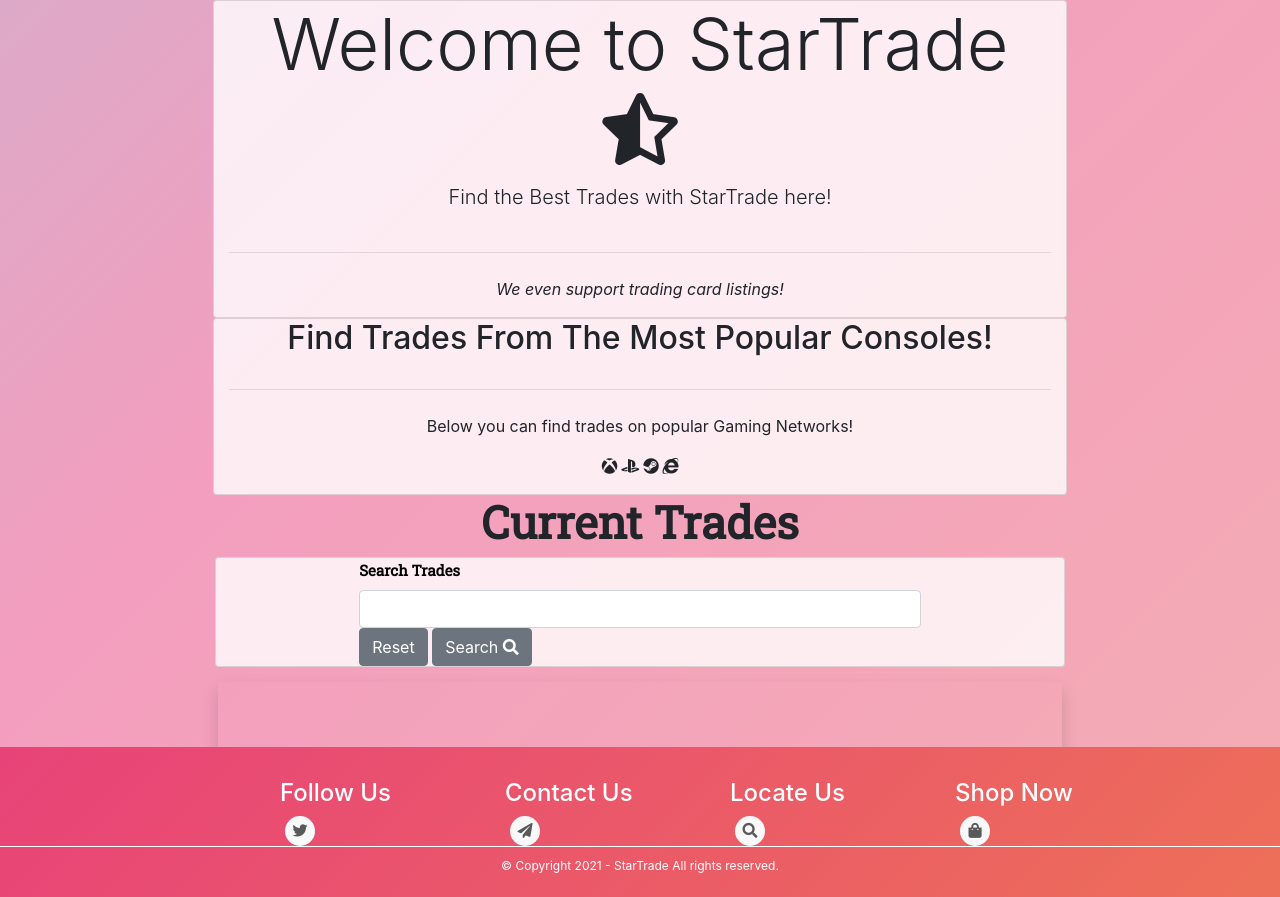
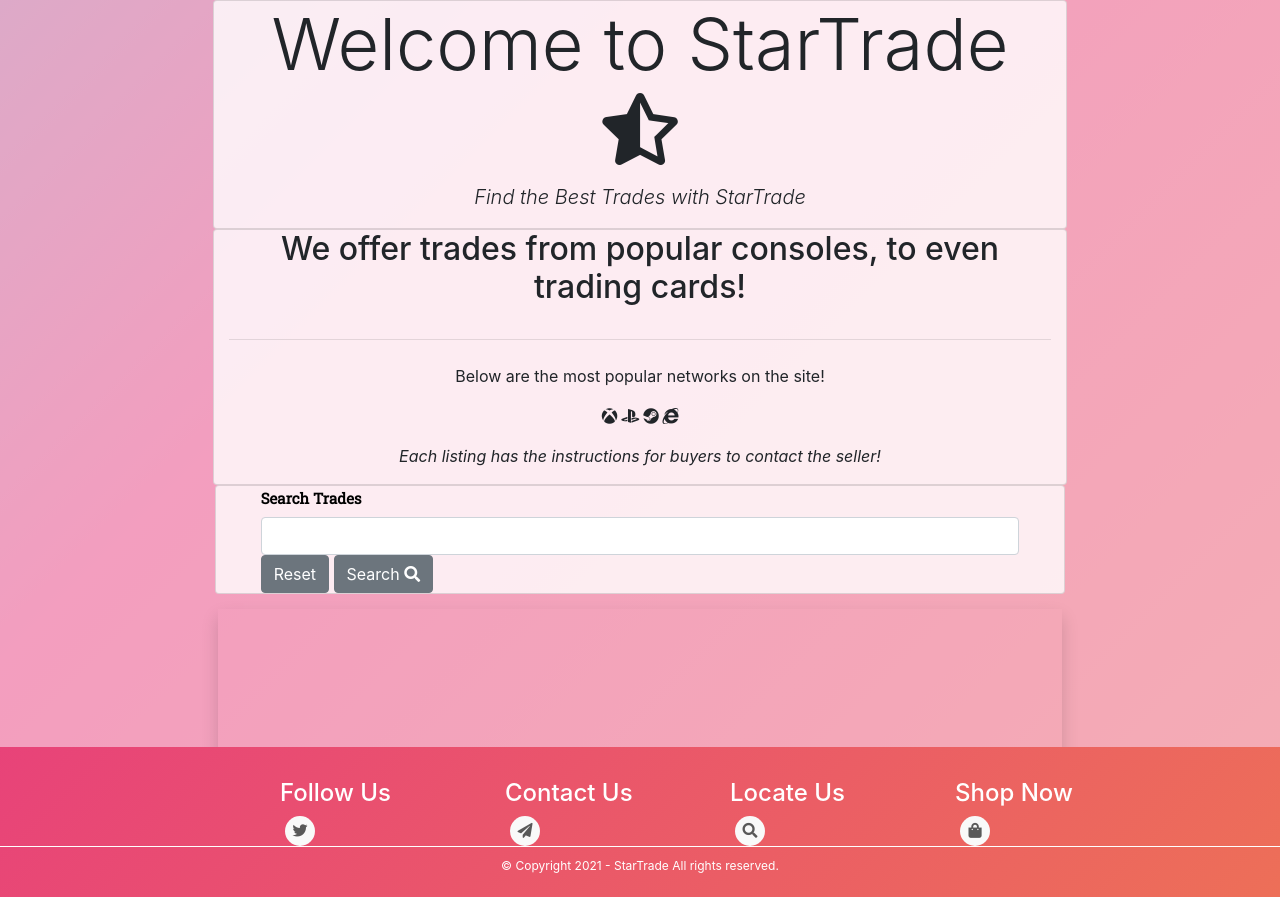
Before and after one commit to Code-Institute-Submissions/nickl98-StarTradeMS3_AugResub, a Flask app: page / in a window 1280 px wide. Shown: the part 56-953 px from the top of the page. Run offline with Flask 2, Linux system fonts and the light colour scheme; the visitor is signed in with stand-in values (Sample User, id 1); data that the repository does not hold is empty; some libraries are stand-ins or nearby versions.

Commit message:
Added more content to homepage

```diff
--- a/app.py
+++ b/app.py
@@ -269,4 +269,4 @@ def internal_error(e):
 if __name__ == "__main__":
     app.run(host=os.environ.get("IP"),
             port=int(os.environ.get("PORT")),
-            debug=False)
+            debug=True)
--- a/static/css/style.css
+++ b/static/css/style.css
@@ -350,7 +350,10 @@ label {
     padding-bottom: 5px;
     margin: 5px;
 }
-
+ /* Drop down Menu */
+ .dropdown-menu {
+     background-color: gray;
+ }
 
 /*Media quieries */
 @media only screen and (min-device-width: 375px) and (max-device-width: 812px) and (-webkit-min-device-pixel-ratio: 3) and (orientation: portrait) {
--- a/templates/add_trade.html
+++ b/templates/add_trade.html
@@ -1,6 +1,6 @@
 {% extends "base.html" %} {% block content %}
 
-<div class="jumbotron jumbotron-fluid card-content">
+<div class="card card-content">
     <div class="container">
         <h1 class="display-4 text-center">Got something to Trade?</h1>
         <p class="lead text-center">Fill in all the fields below to start trading on StarTrade!</p>
--- a/templates/trades.html
+++ b/templates/trades.html
@@ -4,31 +4,30 @@
 <div class="hidden-bg">
     <div class="card card-content col-md-8 mx-auto">
         <h1 class="display-3 text-center">Welcome to StarTrade <i class="fas fa-star-half-alt"></i></h1>
-        <p class="lead text-center">Find the Best Trades with StarTrade here!</p>
-        <hr class="my-4" />
-        <p class="text-center">
-            <i>We even support trading card listings!</i>
-        </p>
+        <p class="lead text-center"><i>Find the Best Trades with StarTrade </i></p>
+
     </div>
 
     <div class="card card-content col-md-8 mx-auto">
-        <h2 class="display-5 text-center">Find Trades From The Most Popular Consoles!</h2>
+        <h2 class="display-5 text-center">We offer trades from popular consoles, to even trading cards! </h2>
         <hr class="my-4"/>
-        <p class="text-center">Below you can find trades on popular Gaming Networks!</p>
+        <p class="text-center">Below are the most popular networks on the site! </p>
         <p class="text-center" id="console-icons">
             <strong><i class="fab fa-xbox"></i> <i class="fab fa-playstation"></i> <i class="fab fa-steam"></i> <i class="fab fa-internet-explorer"></i></strong>
+        </p>
+        <p class="text-center">
+            <i>Each listing has the instructions for buyers to contact the seller!</i>
         </p>
     </div>
 </div>
 <div class="card" id="trade-background">
-    <h3 class="row d-flex justify-content-center page-title">Current Trades</h3>
+    <div class="row" id="search-bar">
 
-    <div class="row" id="search-bar">
         <div class="card col-md-8 mx-auto" id="search-bar-background">
             <form action="{{ url_for('search') }}" method="post">
                 <div class="input-group col-12">
-                    <div class="form-outline col-lg-9 mx-auto">
-                        <label class="form-label" for="query"><strong>Search Trades</strong></label>
+                    <div class="form-outline col-12 mx-auto">
+                        <label class="form-label text-center for="query"><strong>Search Trades</strong></label>
                         <input type="text" id="query" name="query" minlength="3" class="form-control text-center mb-0" required />
 
                         <a href="{{ url_for('get_trades') }}"><button type="button" class="btn btn-secondary text-center">Reset</button></a>
@@ -42,14 +41,14 @@
     <div class="row">
         <div class="col-md-8 mx-auto">
             <!-- Accordion -->
-            <div id="accordionExample2" class="accordion shadow">
+            <div id="accordionExample" class="accordion shadow">
                 {% for trade in trades %}
                 <!-- Accordion item 1 -->
                 <div class="card trading-background">
                     <div class="card-header shadow-sm border-0">
                         <h2 class="mb-0">
                             <button type="button" data-toggle="collapse" data-target="#collapseOne-{{loop.index}}" aria-expanded="true" aria-controls="collapseOne" class="btn btn-link text-dark font-weight-bold text-uppercase">
-                              Trade :   {{ trade.game_name }} <i class="fas fa-caret-down"></i>
+                              {{ trade.game_name }} <i class="fas fa-caret-down"></i>
                             </button>
                             {% if trade.is_negotiable == "on" %}
                             <i class="fas fa-exclamation-circle" data-toggle="tooltip" data-placement="right" title="Trade is negotiable by seller!"></i>
```
